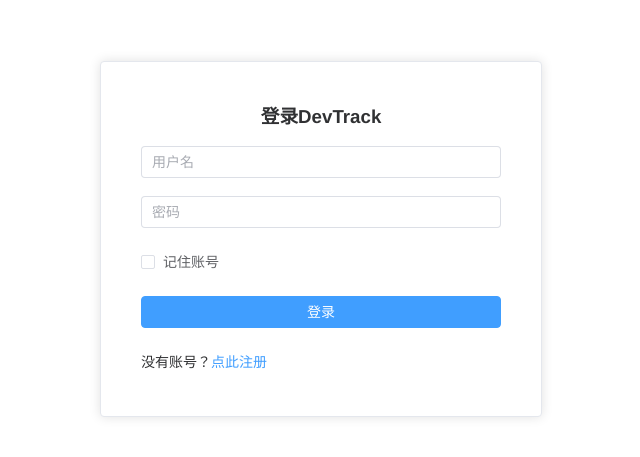
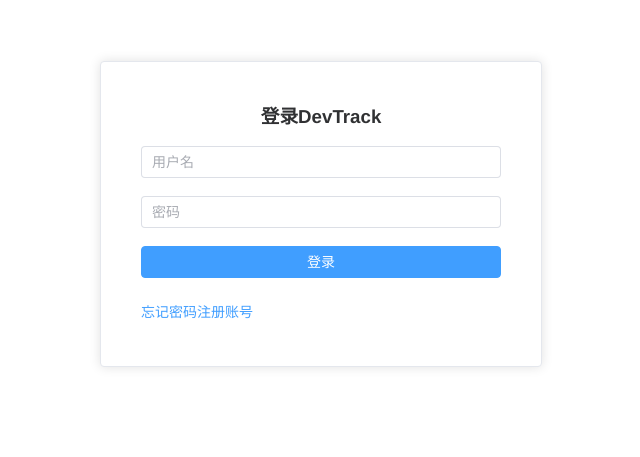
Before and after one commit to IkaroInory/DevTrack-Web-JavaScript, a Vue app: page /signin in a window 1280 px wide. Shown: the part 119-576 px from the top of the page, without its empty margins (319-959 px from the left). Built offline with nearby package versions, Linux system fonts and the light colour scheme.

Commit message:
feat: Changed page layout

```diff
--- a/src/components/form/SignInForm.vue
+++ b/src/components/form/SignInForm.vue
@@ -8,15 +8,12 @@
         </el-form-item>
 
         <el-form-item>
-            <el-checkbox v-model="rememberAccount" label="记住账号"/>
-        </el-form-item>
-        <el-form-item>
             <el-button class="form-button" type="primary" @click="submitSignInForm" :loading="requestingService">登录</el-button>
         </el-form-item>
 
-        <el-form-item>
-            没有账号？
-            <router-link class="el-link el-link--primary" :to="{name: 'register'}">点此注册</router-link>
+        <el-form-item style="justify-content: space-between">
+            <router-link class="el-link el-link--primary" to="/forgetPassword">忘记密码</router-link>
+            <router-link class="el-link el-link--primary" :to="{name: 'register'}">注册账号</router-link>
         </el-form-item>
     </el-form>
 </template>
@@ -34,7 +31,7 @@
                 requestingService: false,
                 rememberAccount: false,
                 signInForm: {
-                    username: "",
+                    username: "" || localStorage.getItem("signInFormUsername"),
                     password: ""
                 },
                 signInFormRules: {
@@ -59,6 +56,8 @@
                                     type: "success",
                                     duration: 3000
                                 });
+                                if (this.$data.rememberAccount === true)
+                                    localStorage.setItem("signInFormUsername", this.$data.signInForm.username);
                                 router.push('/');
                                 sessionStorage.setItem("account", JSON.stringify(res.data.resultData));
                             }
```
